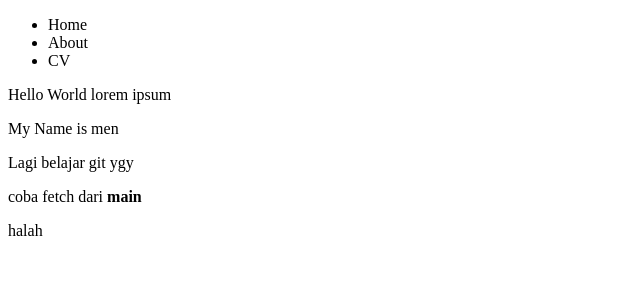
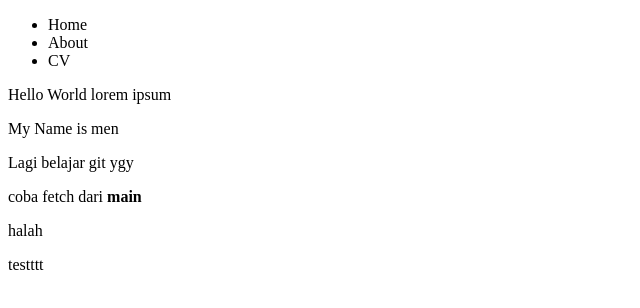
Before and after one commit to mennn2/example-cicd, a plain HTML site: page index.html in a window 1280 px wide. Shown: the full height of the page, 0-640 px from the left. Drawn offline with Linux system fonts and the light colour scheme.

Commit message:
add test

```diff
--- a/index.html
+++ b/index.html
@@ -19,5 +19,6 @@
     <p>Lagi belajar git ygy</p>
     <p>coba fetch dari <b>main</b></p>
     <p>halah</p>
+    <p>testttt</p>
 </body>
 </html>
```
